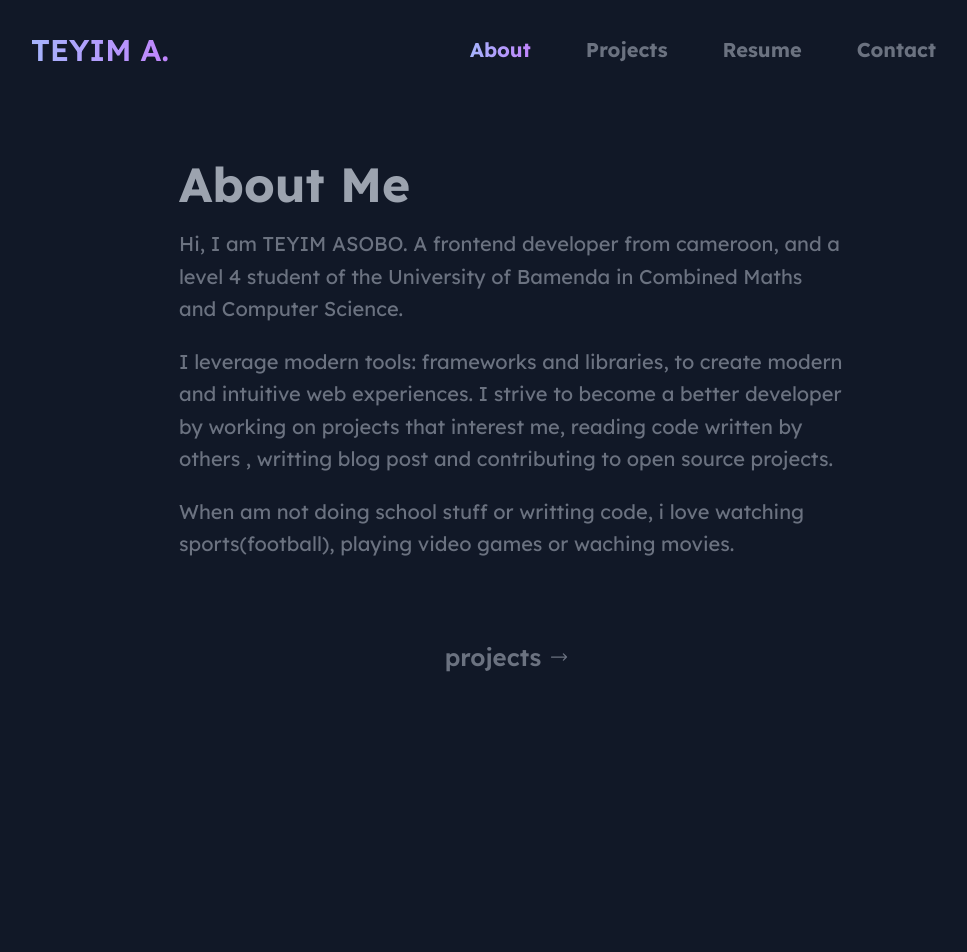
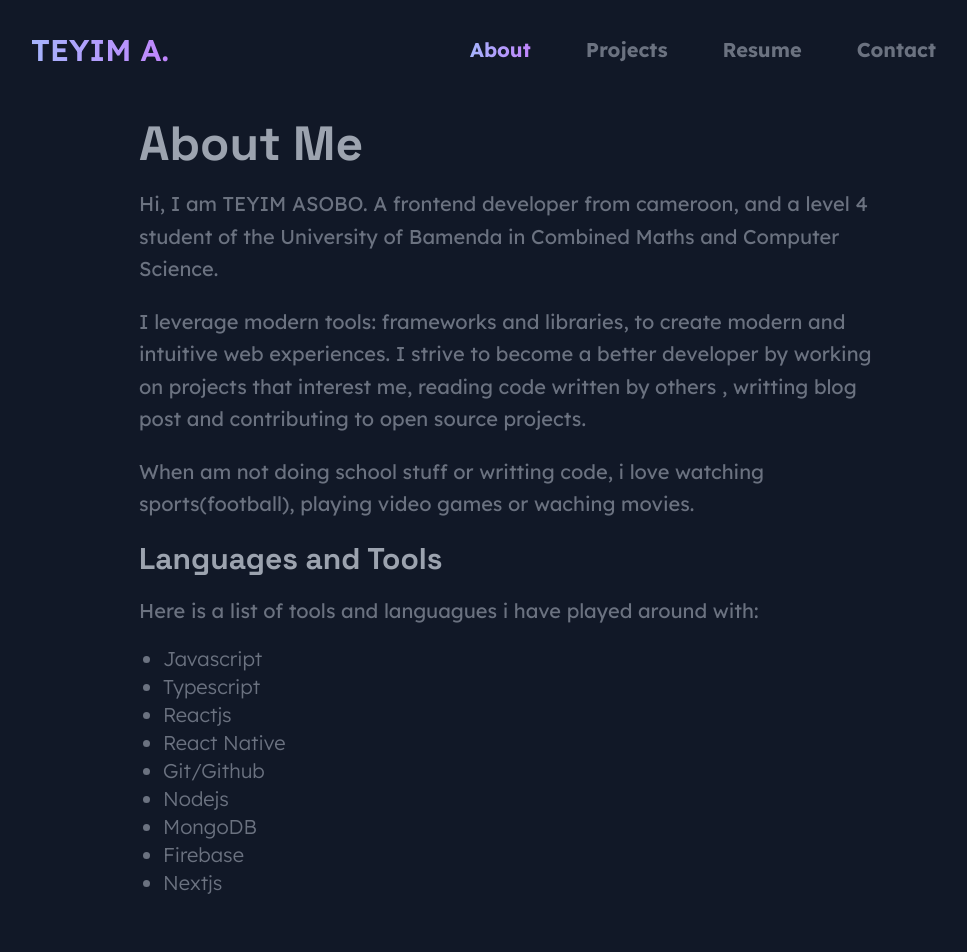
Before and after one commit to teyim/portfolio, a Next.js app: page /about in a window 1280 px wide. Shown: the top 952 px of the page, without its empty margins (129-1096 px from the left). Before the commit the page ends 800 px from the top, so only its background shows below. Built offline with nearby package versions, Linux system fonts and the light colour scheme.

Commit message:
feat: create pageStructure component

```diff
--- /dev/null
+++ b/HOC/pageStructure.tsx
@@ -0,0 +1,18 @@
+type pageStructureProps = {
+  children: React.ReactNode;
+  width: string;
+  heading: string;
+};
+
+function PageStructure({ children, heading, width }: pageStructureProps) {
+  return (
+    <div className="p-5 text-xl text-gray-500">
+      <div className={`max-w-7xl flex-col mx-auto p-4 md:p-10 ${width}`}>
+        <h1 className="text-gray-400 text-5xl font-bold font-SG">{heading}</h1>
+        <div className="my-3">{children}</div>
+      </div>
+    </div>
+  );
+}
+
+export default PageStructure;
--- a/pages/about.tsx
+++ b/pages/about.tsx
@@ -1,36 +1,52 @@
+import PageStructure from 'HOC/pageStructure';
 import Link from 'next/link';
 import { HiOutlineArrowLongRight } from 'react-icons/hi2';
 function About() {
   return (
-    <div className="p-5 text-xl text-gray-500">
-      <div className="md:w-3/5 max-w-7xl flex-col mx-auto p-4 md:p-10">
-        <div className="text-gray-400 text-5xl font-bold">About Me</div>
-        <div className=" font-lexend leading-relaxed">
+    <PageStructure heading="About Me" width="w-3/5">
+      <div className="leading-relaxed">
         <p className="my-5">
-            Hi, I am TEYIM ASOBO. A frontend developer from cameroon, and a
-            level 4 student of the University of Bamenda in Combined Maths and
-            Computer Science.
+          Hi, I am TEYIM ASOBO. A frontend developer from cameroon, and a level
+          4 student of the University of Bamenda in Combined Maths and Computer
+          Science.
         </p>
         <p className="my-5">
           I leverage modern tools: frameworks and libraries, to create modern
           and intuitive web experiences. I strive to become a better developer
           by working on projects that interest me, reading code written by
-            others , writting blog post and contributing to open source
-            projects.
+          others , writting blog post and contributing to open source projects.
         </p>
         <p className="my-5">
           When am not doing school stuff or writting code, i love watching
           sports(football), playing video games or waching movies.
         </p>
       </div>
+      <div className="my-5">
+        <h1 className="text-gray-400 text-3xl font-bold font-SG">
+          Languages and Tools
+        </h1>
+        <p className="my-5">
+          Here is a list of tools and languagues i have played around with:
+        </p>
+        <ul className="font-light list-disc px-6">
+          <li>Javascript</li>
+          <li>Typescript</li>
+          <li>Reactjs</li>
+          <li>React Native</li>
+          <li>Git/Github</li>
+          <li>Nodejs</li>
+          <li>MongoDB</li>
+          <li>Firebase</li>
+          <li>Nextjs</li>
+        </ul>
+      </div>
       <Link href="/projects">
         <button className=" flex text-center text-2xl font-semibold hover:gradient-text mx-auto mt-20">
           projects
-            <HiOutlineArrowLongRight className="w-5 h-5 flex my-auto mx-2" />
+          <HiOutlineArrowLongRight className="w-5 h-5 flex my-auto mx-2 mt-2" />
         </button>
       </Link>
-      </div>
-    </div>
+    </PageStructure>
   );
 }
 
```
Lines whose indentation alone changed are shown as unchanged.
